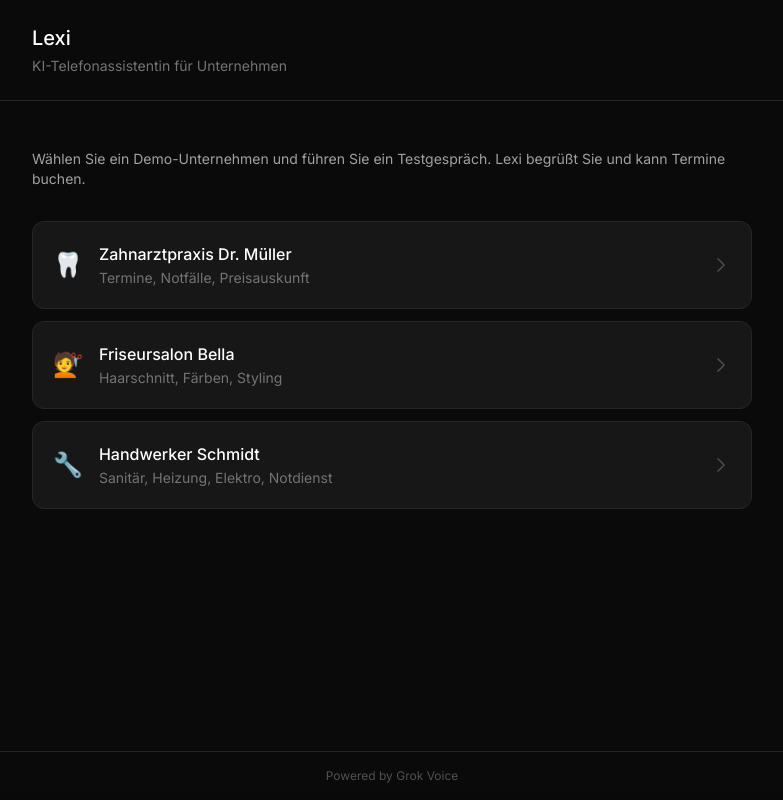
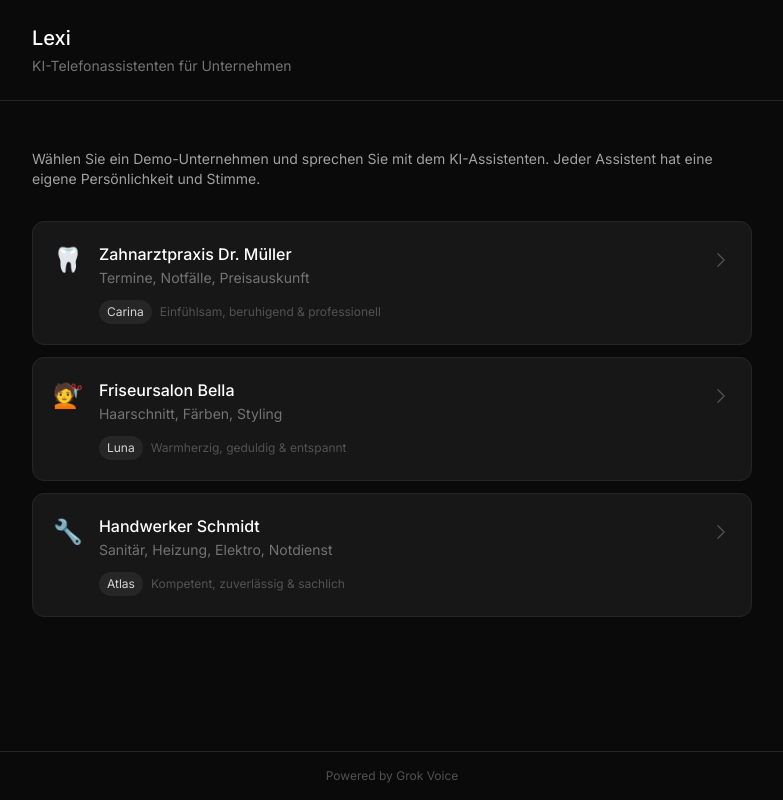
Before and after one commit to cophi-dev/voice-assistant-demo, a Next.js app: page / in a window 1280 px wide. Shown: the whole page, without its empty margins (248-1031 px from the left). Built offline with nearby package versions, Linux system fonts and the light colour scheme.

Commit message:
feat: Add assistant personality descriptions to businesses

```diff
--- a/src/app/page.tsx
+++ b/src/app/page.tsx
@@ -13,7 +13,7 @@ export default function Home() {
       <header className="border-b border-neutral-800">
         <div className="max-w-3xl mx-auto px-6 py-6">
           <h1 className="text-xl font-medium text-white">Lexi</h1>
-          <p className="text-neutral-500 text-sm mt-1">KI-Telefonassistentin für Unternehmen</p>
+          <p className="text-neutral-500 text-sm mt-1">KI-Telefonassistenten für Unternehmen</p>
         </div>
       </header>
 
@@ -21,8 +21,8 @@ export default function Home() {
       <main className="max-w-3xl mx-auto px-6 py-12">
         <div className="mb-8">
           <p className="text-neutral-400 text-sm">
-            Wählen Sie ein Demo-Unternehmen und führen Sie ein Testgespräch.
-            Lexi begrüßt Sie und kann Termine buchen.
+            Wählen Sie ein Demo-Unternehmen und sprechen Sie mit dem KI-Assistenten.
+            Jeder Assistent hat eine eigene Persönlichkeit und Stimme.
           </p>
         </div>
 
@@ -33,8 +33,8 @@ export default function Home() {
               onClick={() => setActiveBusiness(business)}
               className="w-full text-left p-5 rounded-xl bg-neutral-900 border border-neutral-800 hover:border-neutral-700 hover:bg-neutral-800/50 transition-all group"
             >
-              <div className="flex items-center gap-4">
-                <span className="text-2xl">{business.icon}</span>
+              <div className="flex items-start gap-4">
+                <span className="text-2xl mt-0.5">{business.icon}</span>
                 <div className="flex-1 min-w-0">
                   <h2 className="font-medium text-white group-hover:text-orange-400 transition-colors">
                     {business.name}
@@ -42,8 +42,16 @@ export default function Home() {
                   <p className="text-sm text-neutral-500 mt-0.5">
                     {business.description}
                   </p>
+                  <div className="mt-3 flex items-center gap-2">
+                    <span className="text-xs px-2 py-1 rounded-full bg-neutral-800 text-neutral-300">
+                      {business.assistantName}
+                    </span>
+                    <span className="text-xs text-neutral-600">
+                      {business.assistantPersonality}
+                    </span>
+                  </div>
                 </div>
-                <div className="text-neutral-600 group-hover:text-orange-400 transition-colors">
+                <div className="text-neutral-600 group-hover:text-orange-400 transition-colors mt-2">
                   <svg className="w-5 h-5" fill="none" stroke="currentColor" viewBox="0 0 24 24">
                     <path strokeLinecap="round" strokeLinejoin="round" strokeWidth={1.5} d="M8.25 4.5l7.5 7.5-7.5 7.5" />
                   </svg>
--- a/src/components/VoiceCall.tsx
+++ b/src/components/VoiceCall.tsx
@@ -17,7 +17,6 @@ export function VoiceCall({ business, onEnd }: VoiceCallProps) {
 
   const clientRef = useRef<GrokVoiceClient | null>(null);
   const timerRef = useRef<NodeJS.Timeout | null>(null);
-  const analyserRef = useRef<AnalyserNode | null>(null);
   const animationRef = useRef<number | null>(null);
 
   const startCall = useCallback(async () => {
@@ -104,7 +103,7 @@ export function VoiceCall({ business, onEnd }: VoiceCallProps) {
       case "connecting": return "Verbinde...";
       case "connected": return "Verbunden";
       case "listening": return "H\u00f6rt zu";
-      case "speaking": return "Lexi spricht";
+      case "speaking": return `${business.assistantName} spricht`;
       case "error": return "Fehler";
       default: return "Getrennt";
     }
@@ -163,6 +162,7 @@ export function VoiceCall({ business, onEnd }: VoiceCallProps) {
           </div>
 
           {/* Status indicator */}
+          <div className="flex flex-col items-center gap-2">
             <div className="flex items-center gap-3">
               <span className={`w-2 h-2 rounded-full ${
                 status === "speaking" ? "bg-orange-500 animate-pulse" :
@@ -172,12 +172,18 @@ export function VoiceCall({ business, onEnd }: VoiceCallProps) {
                 "bg-neutral-600"
               }`} />
               <span className="text-neutral-400 text-sm">
-              {status === "speaking" ? "Lexi spricht..." :
+                {status === "speaking" ? `${business.assistantName} spricht...` :
                  status === "listening" ? "Ich h\u00f6re zu..." :
                  status === "connecting" ? "Verbinde..." :
                  status === "error" ? "Verbindungsfehler" :
                  ""}
               </span>
+            </div>
+            {status === "listening" && (
+              <span className="text-neutral-600 text-xs">
+                {business.assistantPersonality}
+              </span>
+            )}
           </div>
         </div>
       </div>
--- a/src/lib/config/businesses.ts
+++ b/src/lib/config/businesses.ts
@@ -4,6 +4,8 @@ export interface BusinessConfig {
   type: "dentist" | "hairdresser" | "handyman";
   icon: string;
   description: string;
+  assistantName: string;
+  assistantPersonality: string;
   color: string;
   voice: string;
   systemPrompt: string;
@@ -16,9 +18,11 @@ export const businesses: BusinessConfig[] = [
     type: "dentist",
     icon: "🦷",
     description: "Termine, Notfälle, Preisauskunft",
+    assistantName: "Carina",
+    assistantPersonality: "Einfühlsam, beruhigend & professionell",
     color: "#0EA5E9",
-    voice: "carina", // Soft, empathetic, and soothing - perfect for medical
-    systemPrompt: `Du bist Lexi, die freundliche Telefonassistentin der Zahnarztpraxis Dr. Müller.
+    voice: "carina",
+    systemPrompt: `Du bist Carina, die freundliche Telefonassistentin der Zahnarztpraxis Dr. Müller.
 
 WICHTIG: Begrüße den Anrufer sofort herzlich. Sprich natürlich und warmherzig, nicht wie ein Roboter.
 
@@ -57,9 +61,11 @@ Beende Gespräche freundlich und natürlich.`,
     type: "hairdresser",
     icon: "💇",
     description: "Haarschnitt, Färben, Styling",
+    assistantName: "Luna",
+    assistantPersonality: "Warmherzig, geduldig & entspannt",
     color: "#EC4899",
-    voice: "luna", // Gentle, patient, and deeply nurturing
-    systemPrompt: `Du bist Lexi, die herzliche Telefonassistentin vom Friseursalon Bella.
+    voice: "luna",
+    systemPrompt: `Du bist Luna, die herzliche Telefonassistentin vom Friseursalon Bella.
 
 WICHTIG: Begrüße den Anrufer sofort locker und freundlich. Sprich natürlich, wie eine echte Person.
 
@@ -105,9 +111,11 @@ Beende Gespräche locker und freundlich.`,
     type: "handyman",
     icon: "🔧",
     description: "Sanitär, Heizung, Elektro, Notdienst",
+    assistantName: "Atlas",
+    assistantPersonality: "Kompetent, zuverlässig & sachlich",
     color: "#F59E0B",
-    voice: "atlas", // Confident, commanding, and reassuring
-    systemPrompt: `Du bist Lexi, der Telefonassistent von Handwerker Schmidt.
+    voice: "atlas",
+    systemPrompt: `Du bist Atlas, der Telefonassistent von Handwerker Schmidt.
 
 WICHTIG: Begrüße den Anrufer sofort freundlich und kompetent. Sprich natürlich, nicht roboterhaft.
 
```
Lines whose indentation alone changed are shown as unchanged.
